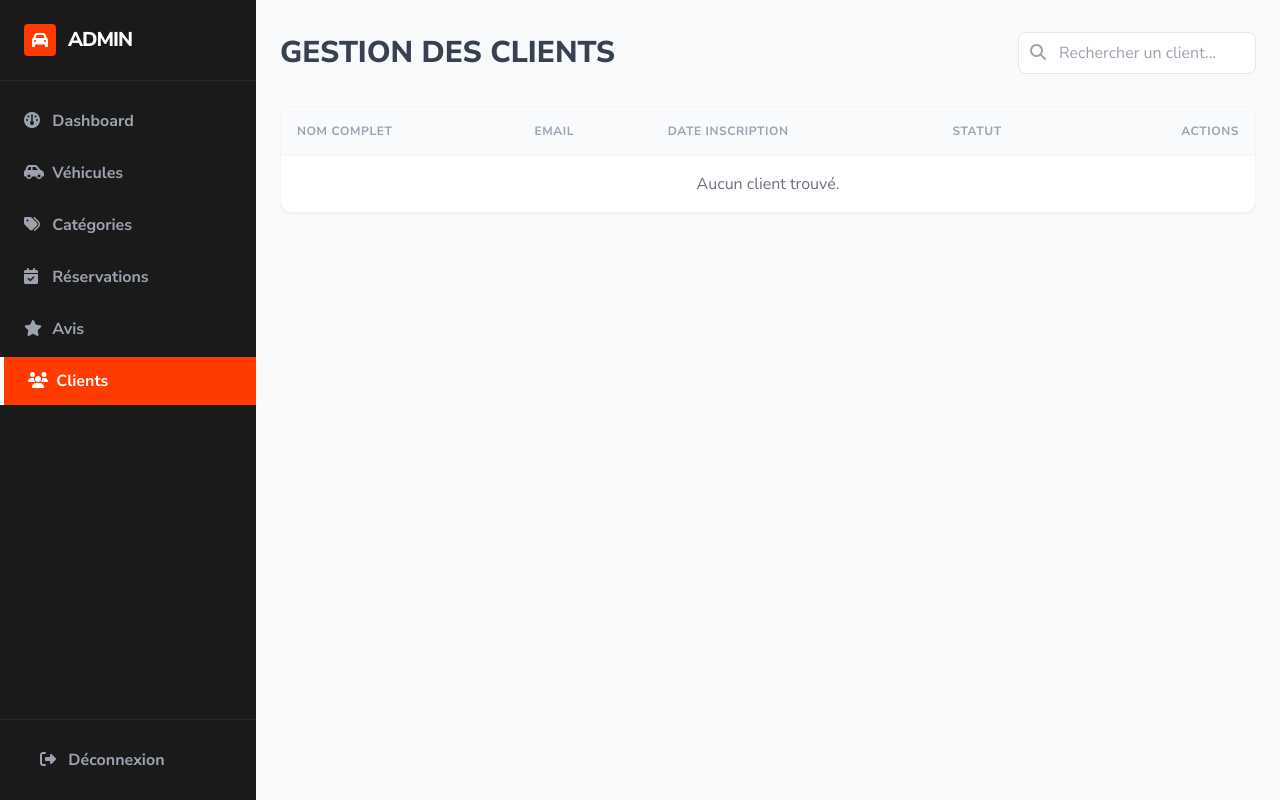
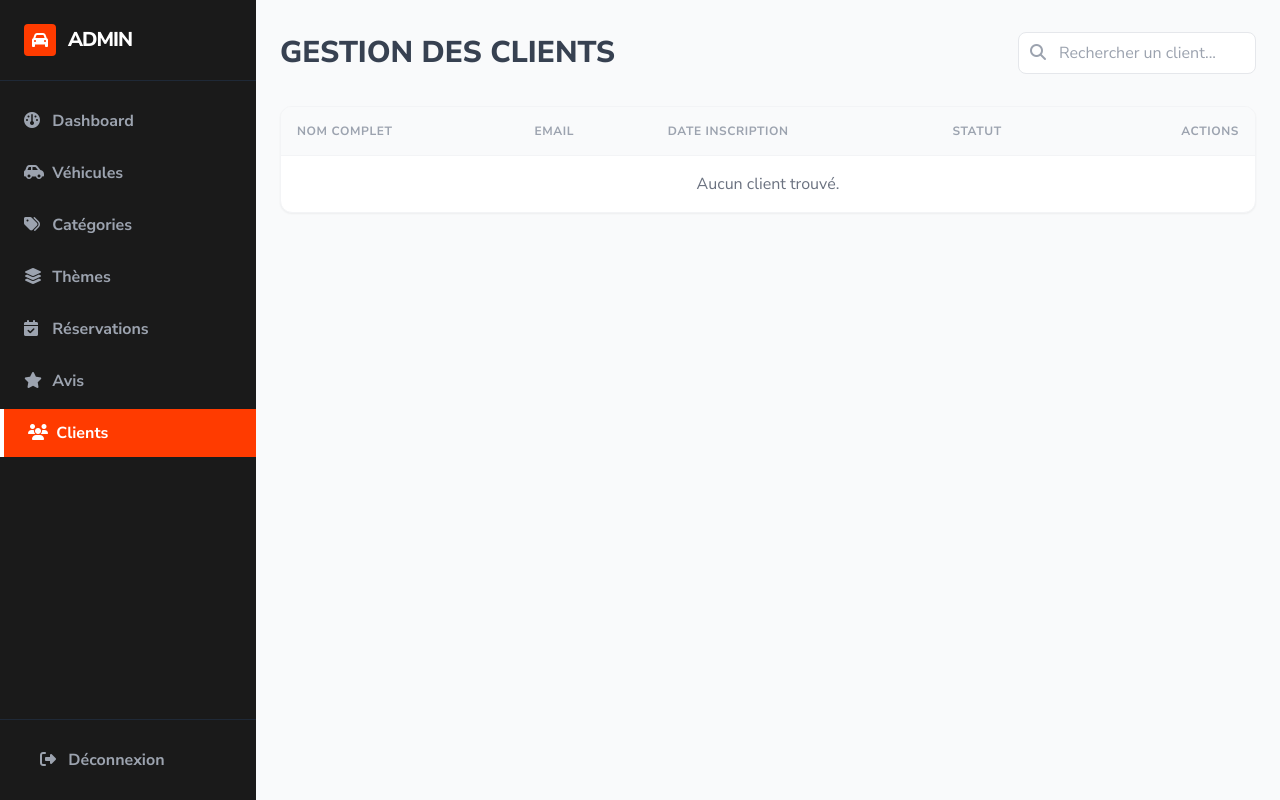
Before and after one commit to ilyas-doughmi/MaBagnole_V2, a PHP site: page /pages/admin/clients.php in a window 1280 px wide. Run offline with PHP 8.4, Linux system fonts and the light colour scheme; data comes from the database, SQL or seed files in the repository; some libraries are stand-ins or nearby versions.

Commit message:
feat: add 'Thèmes' link to admin sidebar navigation

```diff
--- a/pages/admin/sidebar.php
+++ b/pages/admin/sidebar.php
@@ -21,6 +21,9 @@ function isActiveAdmin($page, $current) {
         <a href="categories.php" class="block px-6 py-3 <?= isActiveAdmin('categories.php', $current_page) ?>">
             <i class="fa-solid fa-tags w-6"></i> Catégories
         </a>
+        <a href="themes.php" class="block px-6 py-3 <?= isActiveAdmin('themes.php', $current_page) ?>">
+            <i class="fa-solid fa-layer-group w-6"></i> Thèmes
+        </a>
         <a href="reservations.php" class="block px-6 py-3 <?= isActiveAdmin('reservations.php', $current_page) ?>">
             <i class="fa-solid fa-calendar-check w-6"></i> Réservations
         </a>
```
